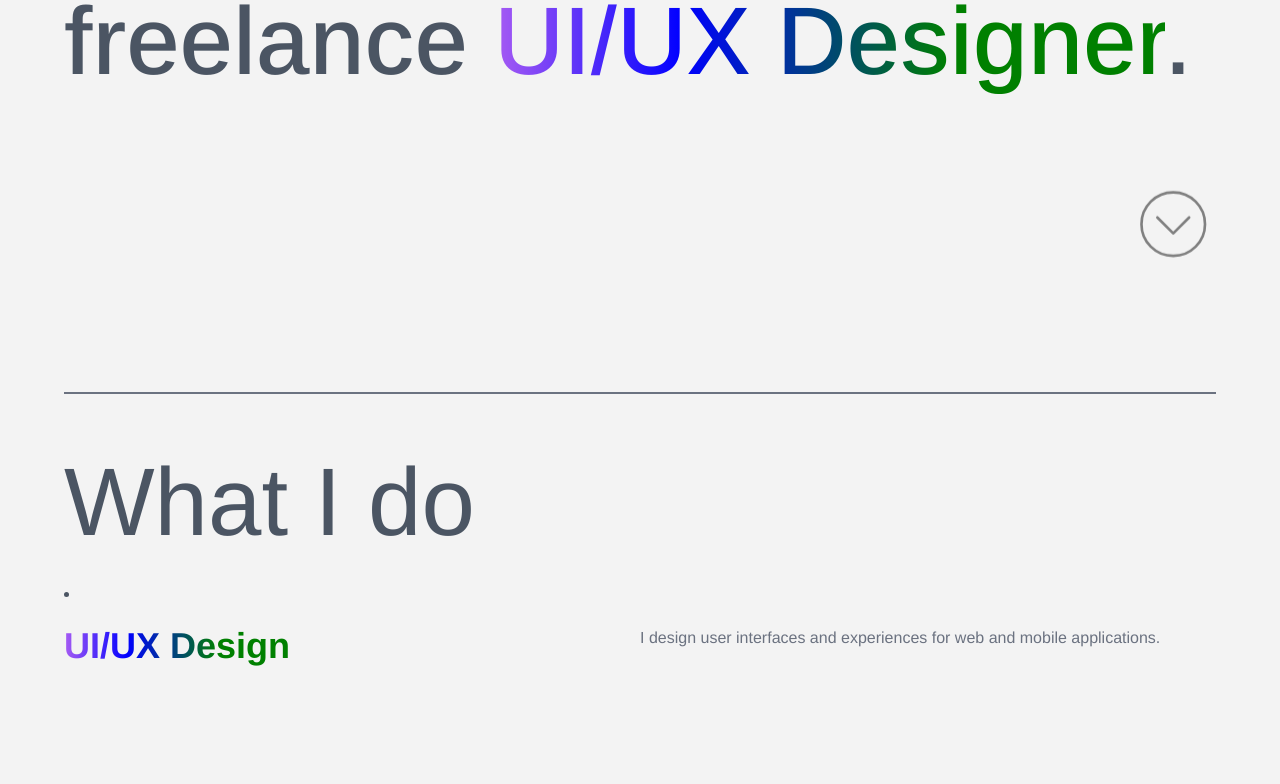
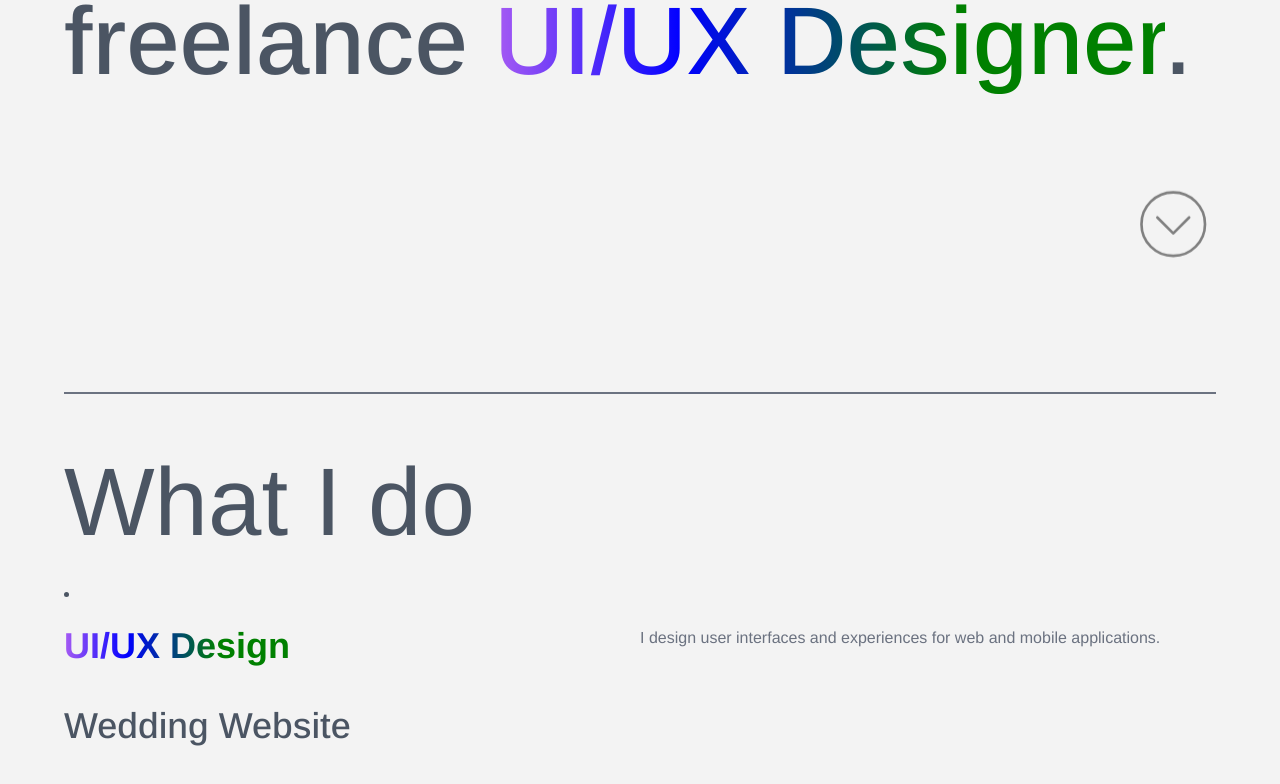
Before and after one commit to georgegausden/portfolio, a Next.js app: page / in a window 1280 px wide. Shown: the part 406-1190 px from the top of the page. Built offline with nearby package versions, Linux system fonts and the light colour scheme.

Commit message:
Refactor homepage layout: optimize image loading and add wedding website section

```diff
--- a/app/page.tsx
+++ b/app/page.tsx
@@ -302,6 +302,9 @@ export default function HomePage() {
                   applications.
                 </p>
 
+                <h2>Wedding Website</h2>
+
+
               </motion.div>
               </motion.li>
               </motion.div>
```
Also changed, not shown: public/johnandgen.png (added), 1 other file (tests, documents, lock files or other folders).
